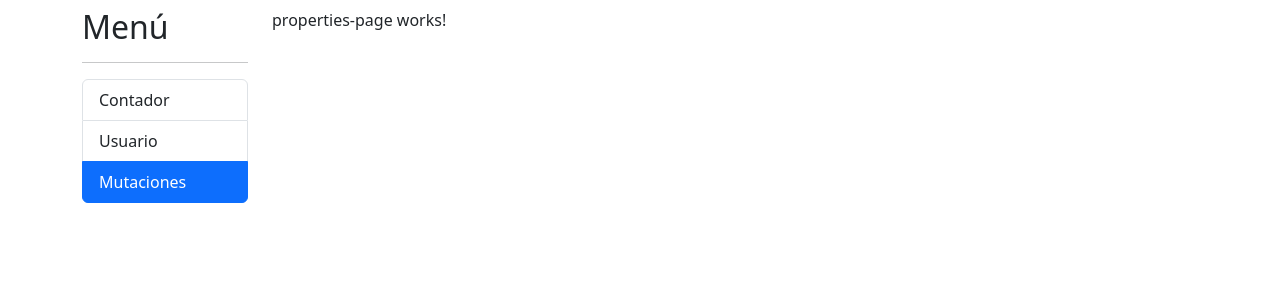
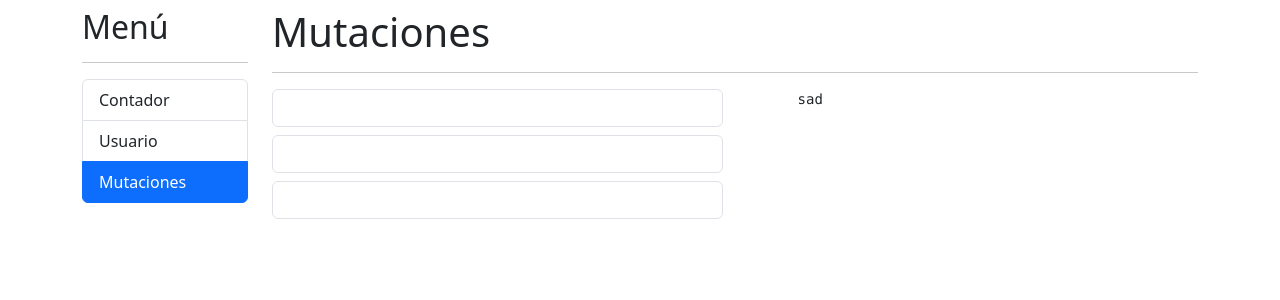
Before and after one commit to OPOII/DirectiveSignalsApp, an Angular app: page /signals/counter in a window 1280 px wide. Both pictures are taken after a click on the item "Mutaciones". Shown: the top 300 px of the page. Built offline with nearby package versions, Linux system fonts and the light colour scheme.

Commit message:
estructura pantalla

```diff
--- a/src/app/signals/pages/properties-page/properties-page.component.html
+++ b/src/app/signals/pages/properties-page/properties-page.component.html
@@ -1 +1,32 @@
-<p>properties-page works!</p>
+<h1>Mutaciones</h1>
+<hr>
+
+<div class="row">
+  <div class="col-6">
+
+    <input
+    #txtEmail
+    type="text"
+    class="form-control mb-2"
+    (input)="onFieldUpdated('email',txtEmail.value)">
+
+    <input
+    #txtFirstName
+    type="text"
+    class="form-control mb-2"
+    (input)="onFieldUpdated('email',txtFirstName.value)">
+    <input
+    #txtLastName
+    type="text"
+    class="form-control mb-2"
+    (input)="onFieldUpdated('email',txtLastName.value)">
+  </div>
+
+  <div class="col-6">
+    <pre>
+      {{'sad'}}
+    </pre>
+    <!--Data del usuario  -->
+  </div>
+
+</div>
--- a/src/app/signals/pages/properties-page/properties-page.component.ts
+++ b/src/app/signals/pages/properties-page/properties-page.component.ts
@@ -6,4 +6,8 @@
 })
 export class PropertiesPageComponent {
 
+
+  onFieldUpdated(field:string,value:string){
+
+  }
 }
```
